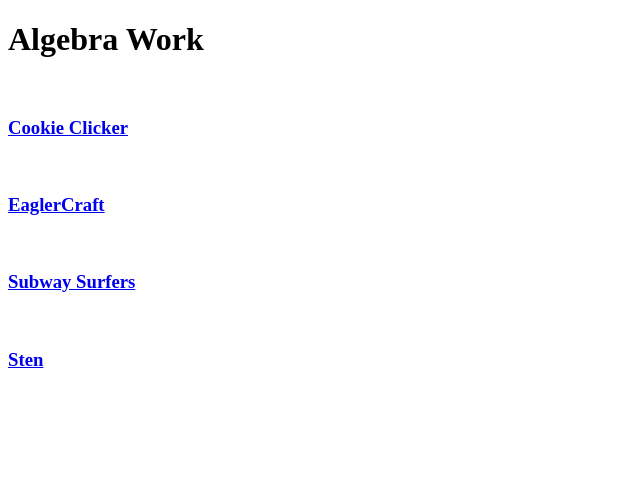
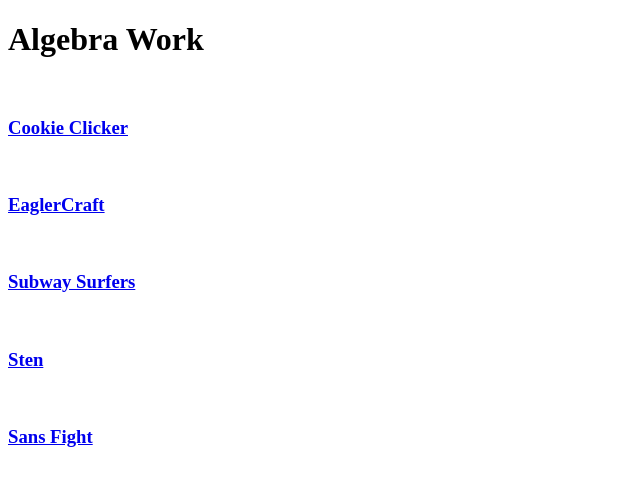
Before and after one commit to stormysdog/hardalgebrawork, a plain HTML site: page index.html in a window 1280 px wide. Shown: the whole page, without its empty margins (0-640 px from the left). Drawn offline with Linux system fonts and the light colour scheme.

Commit message:
Update index.html

```diff
--- a/index.html
+++ b/index.html
@@ -15,5 +15,7 @@
     <a href = "/precalcWork"><h3>Subway Surfers</h3></a>
     <br>
     <a href = "/parabolaWork"><h3>Sten</h3></a>
+    <br>
+    <a href = "/intermediateAlgebra"><h3>Sans Fight</h3></a>
   </body>
 </html>
```
